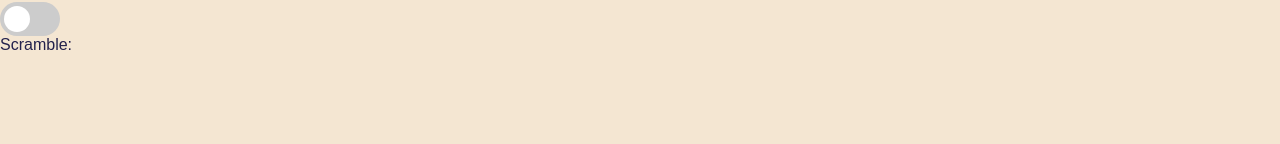
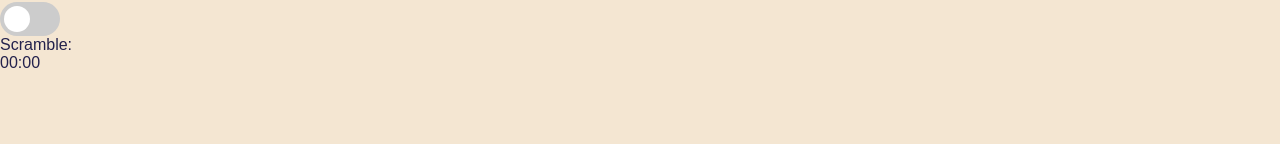
Before and after one commit to timmy0402/cube-crafter-site, a Next.js app: page /scrambler in a window 1280 px wide. Shown: the part 167-311 px from the top of the page. Built offline with nearby package versions, Linux system fonts and the light colour scheme.

Commit message:
timmer component

```diff
--- a/src/app/scrambler/page.js
+++ b/src/app/scrambler/page.js
@@ -1,4 +1,5 @@
 "use client";
+import Timer from "../../components/Timer"
 import React from "react";
 import { useState, useEffect, useRef } from "react";
 import "../../styles/Scrambler.css";
@@ -114,6 +115,7 @@ export default function Scrambler() {
                 ></twisty-player>{" "}
               </div>
             )}
+            <Timer/>
           </div>
         </div>
       </div>
--- a/src/app/scrambler/scramblerGenerator.js
+++ /dev/null
@@ -1,6 +0,0 @@
-import { randomScrambleForEvent } from "cubing/scramble";
-
-async function createScramble(puzzle) {
-  const scramble = await randomScrambleForEvent(puzzle);
-  return (scramble.toString());
-}
--- /dev/null
+++ b/src/components/Timer.jsx
@@ -0,0 +1,43 @@
+import React, { useEffect } from "react";
+import { useState } from "react";
+
+export default function Timer(){
+    const [time, setTime] = React.useState(0);
+    const [isRunning,setIsRunning] = React.useState(false);
+
+    useEffect(() =>{
+        let intervalID;
+        if (isRunning){
+            intervalID = setInterval(() => setTime(time+1),10);
+        }
+        return () => clearInterval(intervalID);
+    },[isRunning, time]);
+
+    // Minutes calculation
+    const minutes = Math.floor((time % 360000) / 6000);
+
+    // Seconds calculation
+    const seconds = Math.floor((time % 6000) / 100);
+
+    // Milliseconds calculation
+    const milliseconds = time % 100;
+
+    const startAndStop = () => {
+        setIsRunning(!isRunning);
+    };
+
+      // Method to reset timer back to 0
+    const reset = () => {
+        setTime(0);
+    };
+    return(
+        <>
+            <div className="timer">
+                <p className="time">
+                    {seconds.toString().padStart(2, "0")}:
+                    {milliseconds.toString().padStart(2, "0")}
+                </p>
+            </div>
+        </>
+    )
+}
--- a/src/styles/Features.css
+++ b/src/styles/Features.css
@@ -19,7 +19,7 @@ body {
 }
 
 .contents {
-  height: 215vh;
+  height: 230vh;
   align-items: center;
   text-align: center;
   padding: 30px;
```
Also changed, not shown: src/app/features/page.js (+9 -0 lines).
